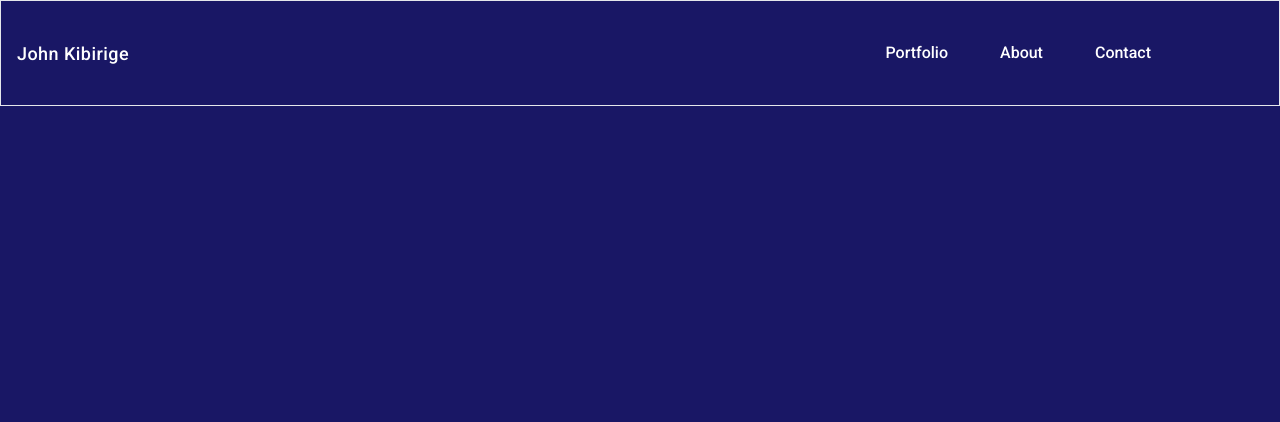
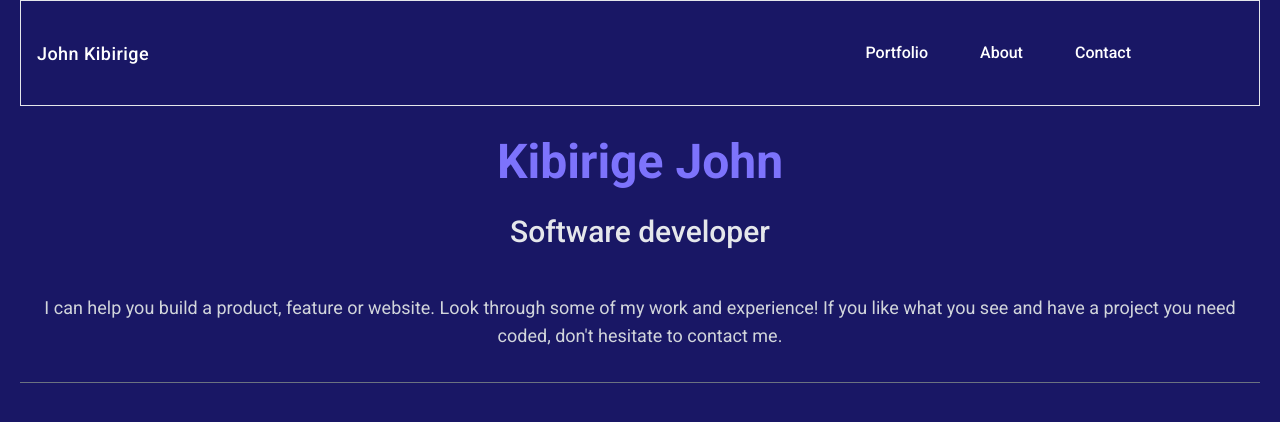
Before and after one commit to John-Kibirige/react-portfolio, a React (Vite) app: page / in a window 1280 px wide. Shown: the top 422 px of the page. Built offline with nearby package versions, Linux system fonts and the light colour scheme; some icons are missing.

Commit message:
Add the introduction section

```diff
--- a/src/App.jsx
+++ b/src/App.jsx
@@ -1,9 +1,11 @@
 import Header from './components/Header';
+import Introduction from './components/Introduction';
 
 function App() {
   return (
-    <div className="App">
+    <div className="App px-5 -z-20">
       <Header />
+      <Introduction />
     </div>
   );
 }
--- a/src/components/Header.jsx
+++ b/src/components/Header.jsx
@@ -34,7 +34,7 @@ const Header = () => {
         <div
           className={`nav-items ${
             menuClicked
-              ? 'block absolute top-24 border left-0 w-full h-[100vh]'
+              ? 'block absolute top-24 border left-0 w-full h-[100vh] z-20 bg-inherit'
               : 'hidden'
           } sm:block sm:static`}>
           <ul className="lists flex flex-col px-8 sm:flex-row sm:items-center">
@@ -82,7 +82,7 @@ const Header = () => {
             }`}></span>
           <span
             className={`bar w-6 h-0.5 block transition-all bg-white my-2 rounded ${
-              menuClicked && 'translate-x-16  '
+              menuClicked && 'translate-x-[500px]  '
             }`}></span>
           <span
             className={`bar w-6 h-0.5 block transition-all bg-white rounded  ${
--- /dev/null
+++ b/src/components/Introduction.jsx
@@ -0,0 +1,21 @@
+import React from 'react';
+
+const Introduction = () => {
+  return (
+    <div className=" my-8 pb-8 border-b border-gray-500">
+      <h1 className="title text-zei-600 text-5xl font-bold text-center">
+        Kibirige John
+      </h1>
+      <h2 className="job-title text-3xl font-medium text-center text-gray-200 mt-7 mb-11">
+        Software developer
+      </h2>
+      <p className="description text-gray-300 text-center text-lg px-5">
+        I can help you build a product, feature or website. Look through some of
+        my work and experience! If you like what you see and have a project you
+        need coded, don't hesitate to contact me.
+      </p>
+    </div>
+  );
+};
+
+export default Introduction;
--- a/tailwind.config.cjs
+++ b/tailwind.config.cjs
@@ -9,6 +9,7 @@ module.exports = {
       colors: {
         'zei-800': '#191765',
         'zei-400': '#9390ff',
+        'zei-600': '#7d73fc',
       },
     },
   },
```
Also changed, not shown: src/components/Skills.jsx (added).
